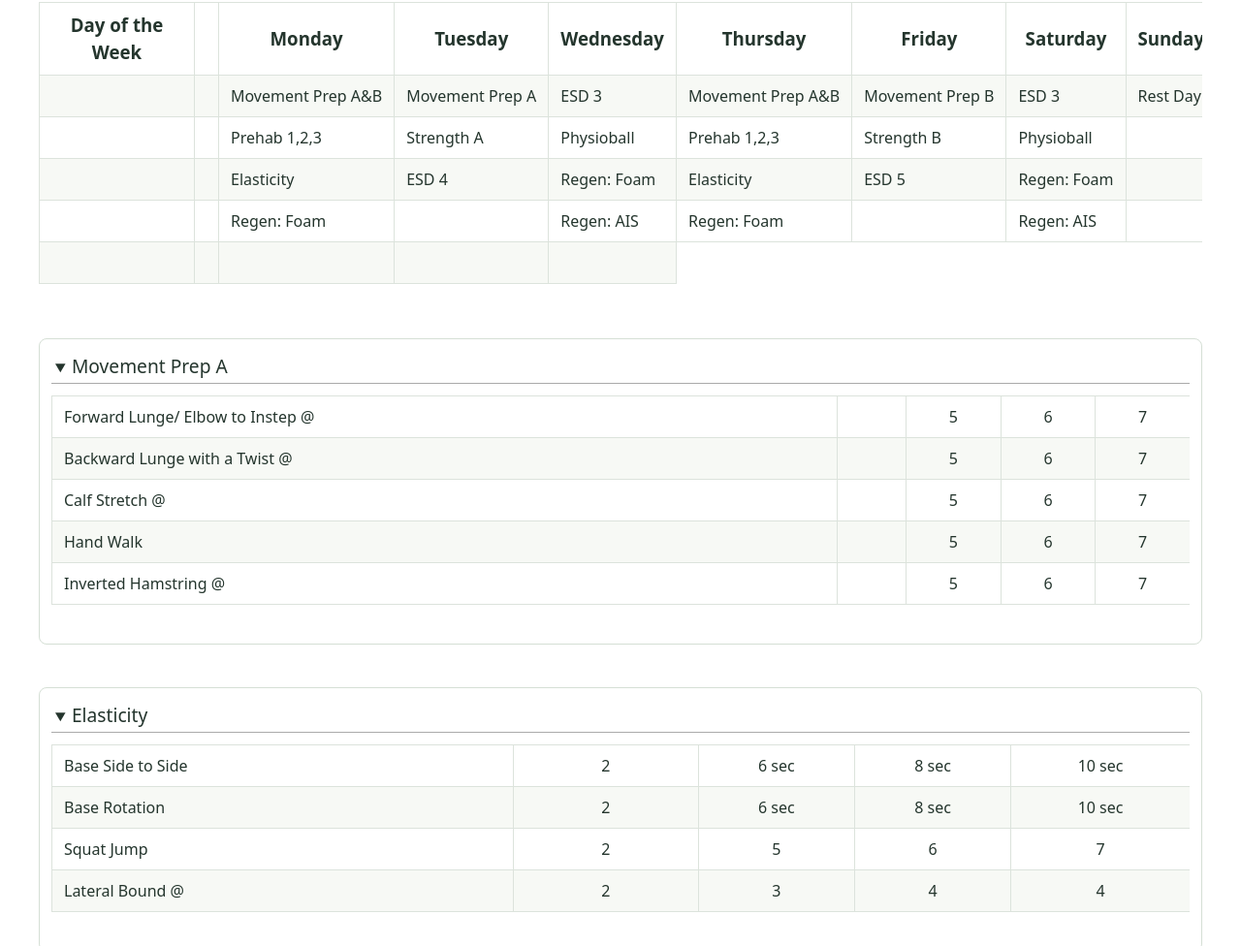
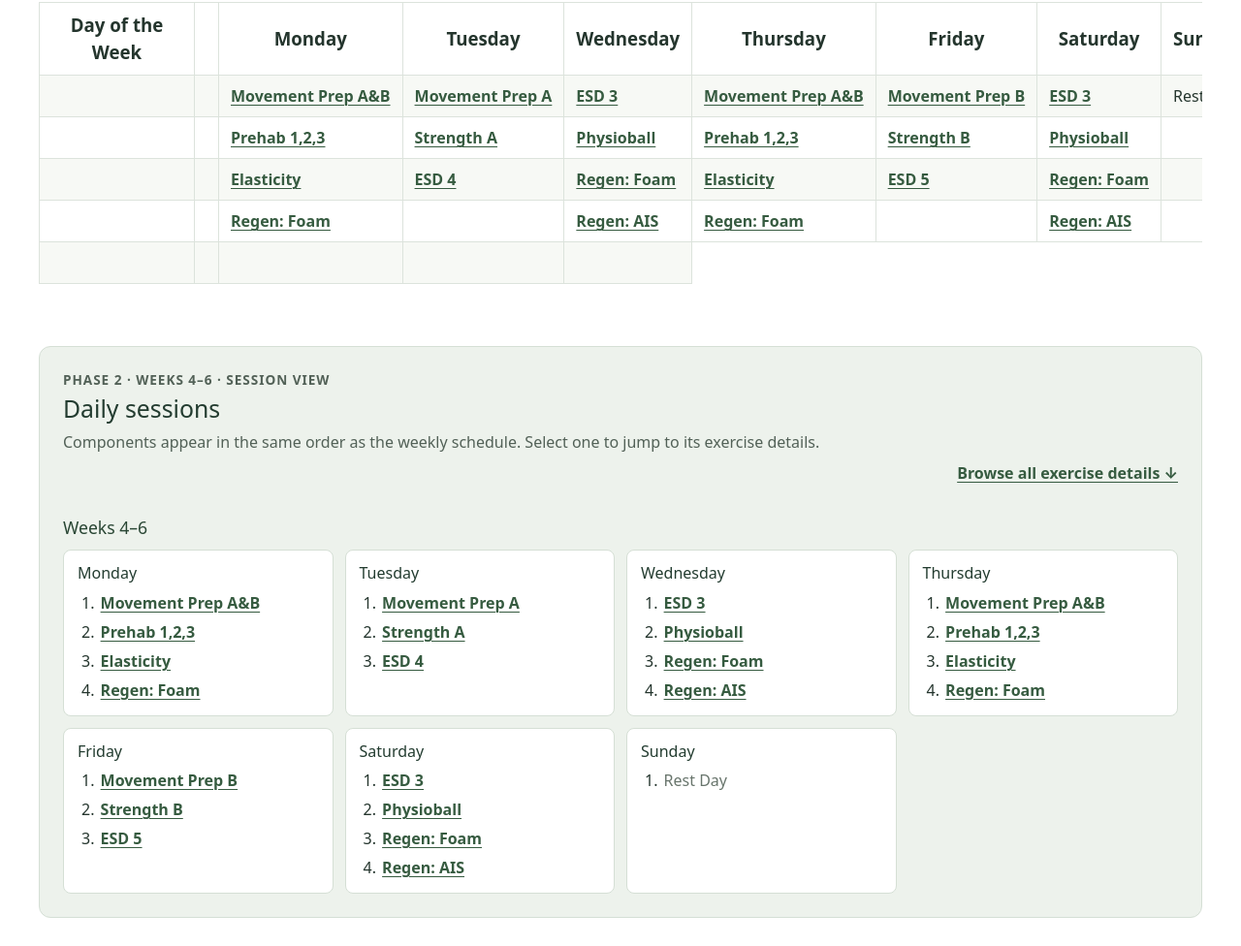
Before and after one commit to placebo-al/cp-web, a website: page CP-Workouts/Coreperformance-Phase2.html in a window 1280 px wide. Shown: the part 416-1392 px from the top of the page at 97% size. Drawn offline with nearby package versions, Linux system fonts and the light colour scheme.

Commit message:
Add session navigation for all Core Performance phases
Co-authored-by: Copilot <223556219+Copilot@users.noreply.github.com>

```diff
--- a/CP-Workouts/Coreperformance-Phase2.html
+++ b/CP-Workouts/Coreperformance-Phase2.html
@@ -7,7 +7,9 @@
   <link href="https://cdn.jsdelivr.net/npm/bootstrap@5.1.3/dist/css/bootstrap.min.css" rel="stylesheet"
     integrity="sha384-1BmE4kWBq78iYhFldvKuhfTAU6auU8tT94WrHftjDbrCEXSU1oBoqyl2QvZ6jIW3" crossorigin="anonymous">
     <link rel="stylesheet" href="../style.css">
+    <link rel="stylesheet" href="phase-session-overview.css">
     <script src="../index.js" type="text/javascript" defer></script>
+    <script src="phase-session-navigation.js" defer></script>
   <title>Phase 2</title>
 </head>
 
--- /dev/null
+++ b/CP-Workouts/phase-session-navigation.js
@@ -0,0 +1,170 @@
+(() => {
+  const schedule = document.querySelector('.week table');
+  if (!schedule) return;
+
+  const dayCells = [...schedule.rows[0].cells]
+    .map((cell, index) => ({ day: cell.textContent.trim(), index }))
+    .filter(({ day }) => /^(Monday|Tuesday|Wednesday|Thursday|Friday|Saturday|Sunday)$/i.test(day));
+  if (!dayCells.length) return;
+
+  const details = [...document.querySelectorAll('#workout-content details')];
+  const normalize = (text) => text.toLowerCase().replace(/&/g, ' and ').replace(/[^a-z0-9]+/g, ' ').trim();
+  const sectionName = (element) => normalize(element.querySelector('summary')?.textContent || '');
+  const targetsFor = (label) => {
+    const text = normalize(label);
+    let category;
+    let variants = [];
+
+    if (text.startsWith('movement prep')) {
+      category = 'movement prep';
+      variants = [...text.matchAll(/\b([ab])\b/g)].map((match) => match[1]);
+    } else if (text.startsWith('elasticity')) {
+      category = 'elasticity';
+      variants = [...text.matchAll(/\b([ab])\b/g)].map((match) => match[1]);
+    } else if (text.startsWith('strength')) {
+      category = 'strength';
+      variants = [...text.matchAll(/\b([ab])\b/g)].map((match) => match[1]);
+    } else if (text.startsWith('prehab')) {
+      category = 'prehab';
+    } else if (text.startsWith('esd')) {
+      category = 'energy system development';
+    } else if (text.startsWith('physioball')) {
+      category = 'physioball';
+    } else if (/^(regeneration|regen)\b/.test(text)) {
+      category = 'regeneration';
+    }
+
+    if (!category) return [];
+    const candidates = details.filter((detail) => {
+      const name = sectionName(detail);
+      if (category === 'energy system development') return name.includes(category);
+      if (category === 'prehab') {
+        const area = ['shoulder', 'core', 'hip'].find((word) => text.includes(word));
+        return name.startsWith(category) && (!area || name.includes(area) || name === category);
+      }
+      if (category === 'regeneration') return name.startsWith(category);
+      return name.startsWith(category);
+    });
+
+    if (!variants.length || !['movement prep', 'elasticity', 'strength'].includes(category)) {
+      return candidates.slice(0, 1);
+    }
+    return variants.flatMap((variant) => {
+      const exact = candidates.find((detail) => {
+        const suffix = sectionName(detail).slice(category.length).trim();
+        return new RegExp(`^${variant}(?:\\s|$)`).test(suffix);
+      });
+      return exact ? [exact] : [];
+    });
+  };
+
+  const targetId = (detail) => {
+    if (!detail.id) detail.id = `phase-session-target-${details.indexOf(detail) + 1}`;
+    detail.style.scrollMarginTop = '180px';
+    return detail.id;
+  };
+  const makeComponent = (label) => {
+    const targets = targetsFor(label);
+    if (!targets.length) {
+      const text = document.createElement('span');
+      text.className = 'session-component';
+      text.textContent = label;
+      return text;
+    }
+    const link = document.createElement('a');
+    const ids = targets.map(targetId);
+    link.className = 'session-component';
+    link.href = `#${ids[0]}`;
+    link.textContent = label;
+    if (ids.length > 1) {
+      link.dataset.targets = ids.join(' ');
+      link.setAttribute('aria-label', `${label}: opens all matching workout sections`);
+    }
+    return link;
+  };
+
+  schedule.querySelectorAll('td').forEach((cell) => {
+    const label = cell.textContent.trim();
+    if (!label || !targetsFor(label).length) return;
+    cell.replaceChildren(makeComponent(label));
+  });
+
+  const days = dayCells.map(({ day, index }) => ({
+    day,
+    items: [...schedule.rows].slice(1)
+      .map((row) => row.cells[index]?.textContent.trim() || '')
+      .filter(Boolean)
+  }));
+  const phase = document.querySelector('#workout-content > h1')?.textContent.trim() || 'Training';
+  const weeks = document.querySelector('.phase-weeks')?.textContent.trim() || '';
+  const firstTarget = details[0];
+  const sessions = document.createElement('section');
+  sessions.className = 'session-overview';
+  sessions.setAttribute('aria-labelledby', 'daily-sessions-heading');
+
+  const heading = document.createElement('div');
+  heading.className = 'session-heading';
+  const intro = document.createElement('div');
+  const eyebrow = document.createElement('p');
+  eyebrow.className = 'eyebrow';
+  eyebrow.textContent = `${phase}${weeks ? ` · ${weeks}` : ''} · session view`;
+  const title = document.createElement('h2');
+  title.id = 'daily-sessions-heading';
+  title.textContent = 'Daily sessions';
+  const description = document.createElement('p');
+  description.textContent = 'Components appear in the same order as the weekly schedule. Select one to jump to its exercise details.';
+  intro.append(eyebrow, title, description);
+  heading.append(intro);
+
+  if (firstTarget) {
+    const browse = document.createElement('a');
+    browse.className = 'text-link session-component';
+    browse.href = `#${targetId(firstTarget)}`;
+    browse.textContent = 'Browse all exercise details ↓';
+    heading.append(browse);
+  }
+  sessions.append(heading);
+
+  const week = document.createElement('section');
+  week.className = 'session-week';
+  week.setAttribute('aria-label', `${phase}${weeks ? `, ${weeks}` : ''}`);
+  const weekHeading = document.createElement('h3');
+  weekHeading.textContent = weeks || phase;
+  const grid = document.createElement('div');
+  grid.className = 'session-grid';
+  days.forEach(({ day, items }) => {
+    const card = document.createElement('article');
+    card.className = 'session-card';
+    const cardHeading = document.createElement('h4');
+    cardHeading.textContent = day;
+    card.append(cardHeading);
+    if (items.length) {
+      const list = document.createElement('ol');
+      items.forEach((item) => {
+        const entry = document.createElement('li');
+        entry.append(makeComponent(item));
+        list.append(entry);
+      });
+      card.append(list);
+    } else {
+      const empty = document.createElement('p');
+      empty.className = 'no-session';
+      empty.textContent = 'No session listed';
+      card.append(empty);
+    }
+    grid.append(card);
+  });
+  week.append(weekHeading, grid);
+  sessions.append(week);
+  schedule.closest('.week')?.after(sessions);
+
+  document.addEventListener('click', (event) => {
+    const link = event.target.closest('a.session-component[href^="#"]');
+    if (!link) return;
+    const targetIds = link.dataset.targets?.split(' ') || [link.hash.slice(1)];
+    targetIds.forEach((id) => {
+      const target = document.getElementById(id);
+      if (target instanceof HTMLDetailsElement) target.open = true;
+    });
+  });
+})();
--- /dev/null
+++ b/CP-Workouts/phase-session-overview.css
@@ -0,0 +1,70 @@
+/* Shared layout for the generated daily session cards across all four phases. */
+.session-overview {
+  padding: 24px !important;
+  margin: 24px 0 40px;
+  background: #edf2ec;
+  border: 1px solid #d5dfd5;
+  border-radius: 12px;
+}
+.session-heading {
+  display: flex;
+  align-items: end;
+  justify-content: space-between;
+  gap: 20px;
+  padding-bottom: 14px !important;
+}
+.session-heading h2, #workout-details > h2 { color: #233c30; font-size: 1.55rem; margin: 0 0 8px; }
+.session-heading p { margin: 0; color: #526157; }
+.session-heading .eyebrow { margin-bottom: 4px; }
+.session-heading .text-link { flex: none; color: #365b40; font-weight: 700; }
+.session-week { padding: 12px 0 0 !important; }
+.session-week > h3 { color: #294634; font-size: 1.1rem; margin: 8px 0 12px; }
+.session-grid {
+  display: grid;
+  grid-template-columns: repeat(4, minmax(0, 1fr));
+  gap: 12px;
+  padding: 0 !important;
+}
+.session-card {
+  min-width: 0;
+  padding: 14px !important;
+  background: #fff;
+  border: 1px solid #d5dfd5;
+  border-radius: 8px;
+}
+.session-card h4 { margin: 0 0 8px; font-size: 1rem; color: #233c30; }
+.session-card ol { display: grid; gap: 6px; padding-left: 1.35rem; margin: 0; }
+.session-card li { padding-left: 2px; }
+.session-component { color: #365b40; font-weight: 600; text-decoration-thickness: 1px; text-underline-offset: 3px; }
+.session-component:hover { color: #1f3728; }
+.session-component:not([href]) { color: #68756c; font-weight: 500; }
+.session-card .no-session { margin: 0; color: #68756c; font-size: .9rem; }
+#workout-content details { scroll-margin-top: 180px; }
+#workout-details { padding: 20px 0 0 !important; scroll-margin-top: 180px; }
+#workout-details > .eyebrow { margin: 0; }
+#workout-details > h2 { margin-bottom: 12px; }
+#workout-details details { scroll-margin-top: 180px; }
+.compact-strength { padding: 0 !important; }
+.prescription-note { color: #526157; margin: 8px 0 16px; }
+.compact-strength-group { padding: 0 0 14px !important; }
+.compact-strength-group > h4 { color: #52705a; text-transform: uppercase; letter-spacing: .04em; font-size: .85rem; margin: 12px 0 8px; }
+.prescription-card { padding: 14px !important; background: #f7f9f5; border: 1px solid #dce3dc; border-radius: 8px; margin: 8px 0; }
+.prescription-card > h5 { font-size: 1rem; font-weight: 700; margin: 0 0 10px; }
+.prescription-grid { display: grid; grid-template-columns: repeat(5, minmax(0, 1fr)); gap: 8px; padding: 0 !important; }
+.prescription-cell { min-width: 0; display: flex; flex-direction: column; gap: 4px; padding: 8px !important; background: #fff; border-radius: 5px; }
+.prescription-cell > span { color: #68756c; font-size: .8rem; }
+.prescription-cell > strong { color: #294634; }
+.original-strength { margin-top: 14px !important; }
+.original-strength > summary { color: #365b40; font-weight: 700; }
+@media (max-width: 900px) {
+  .session-grid { grid-template-columns: repeat(2, minmax(0, 1fr)); }
+  .prescription-grid { grid-template-columns: repeat(3, minmax(0, 1fr)); }
+}
+@media (max-width: 560px) {
+  .session-overview { padding: 16px !important; }
+  .session-heading { align-items: start; flex-direction: column; gap: 8px; }
+  .session-grid { grid-template-columns: 1fr; }
+  .prescription-grid { grid-template-columns: repeat(2, minmax(0, 1fr)); }
+  #workout-content details, #workout-details, #workout-details details { scroll-margin-top: 260px; }
+}
+.phase-goal { font-size: 1.15rem; line-height: 1.5; font-weight: 650; margin: 12px 0 24px; }
```
Also changed, not shown: CP-Workouts/Coreperformance-Phase1.html (+3 -1 lines), CP-Workouts/Coreperformance-Phase3.html (+2 -0 lines), CP-Workouts/Coreperformance-Phase4.html (+2 -0 lines), CP-Workouts/phase1-session-prototype.js (added, +173 -0 lines).
